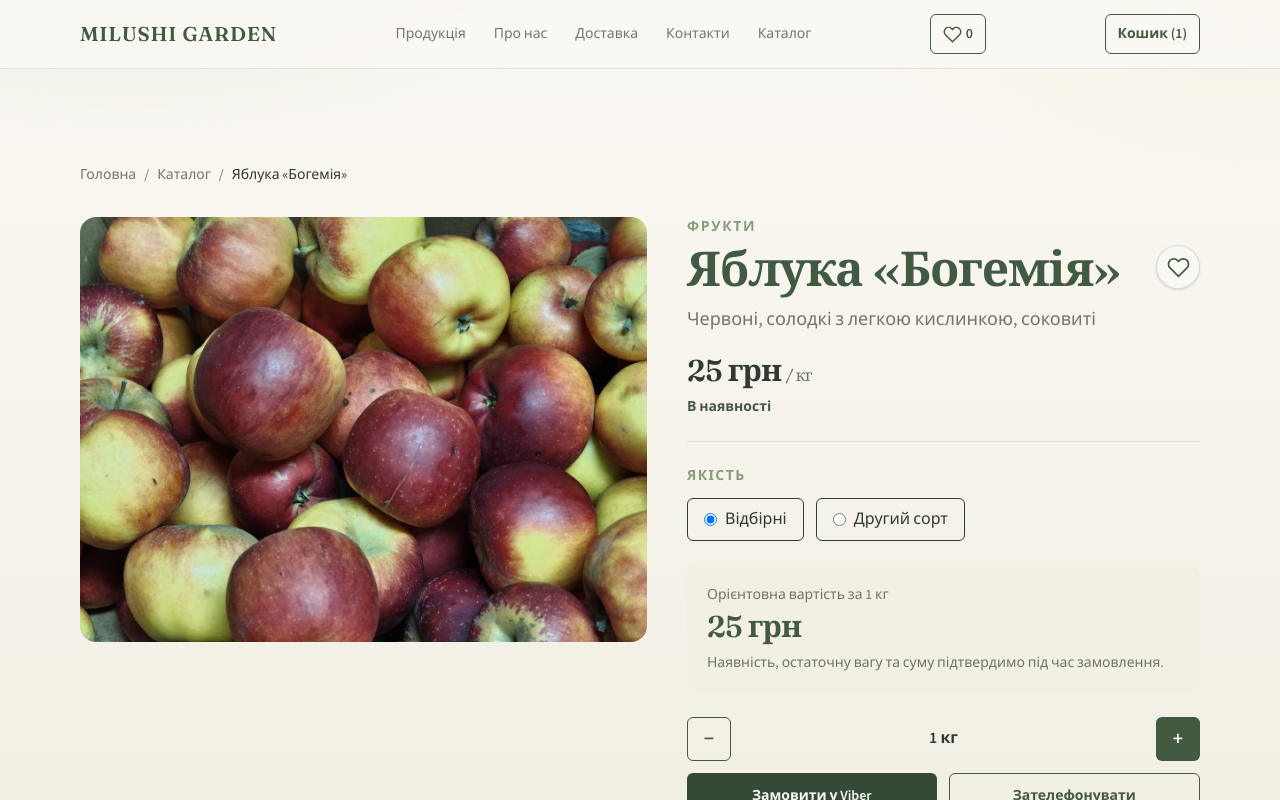
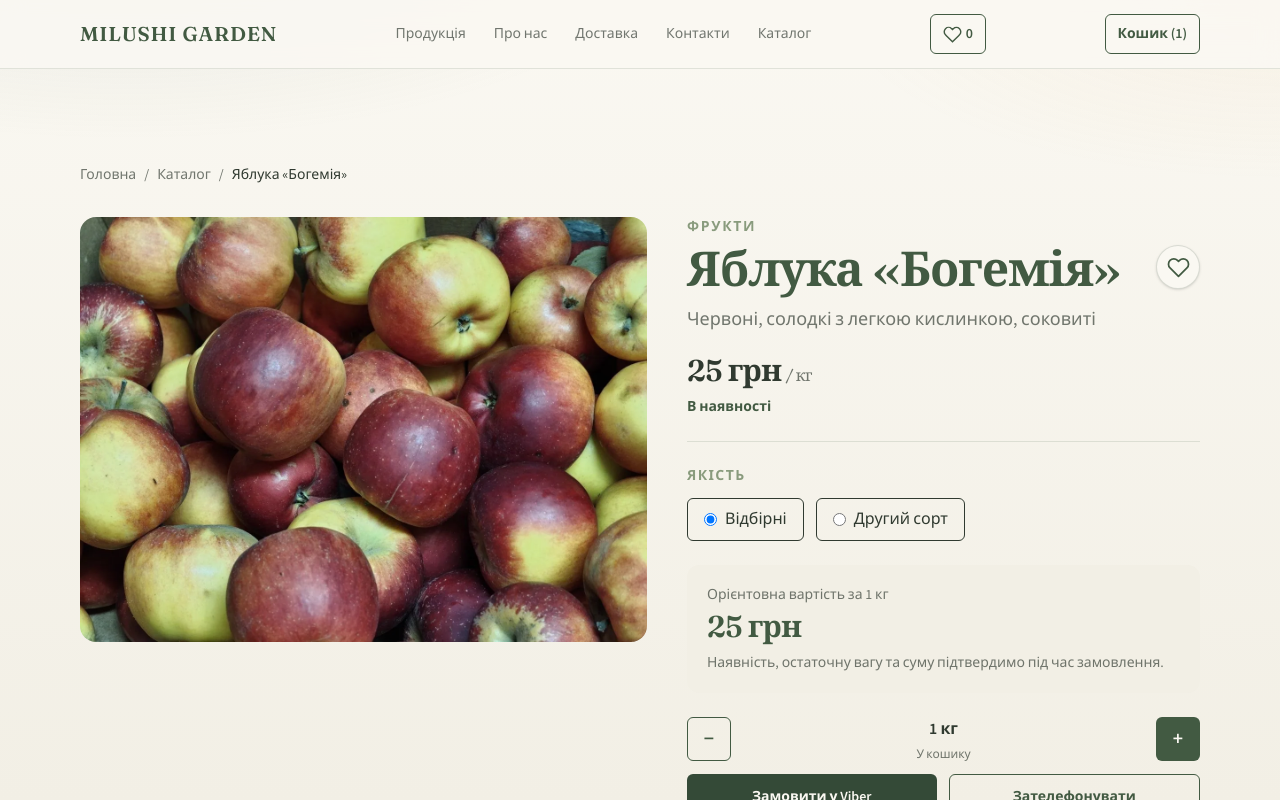
Before and after one commit to AnnaOmeliuk/milushi-garden, a React (Vite) app: page /product/bohemiia in a window 1280 px wide. Both pictures are taken after a click on the button "У кошик". Shown: the top 800 px of the page. Built offline with nearby package versions, Linux system fonts and the light colour scheme.

Commit message:
fix: clarify in-cart quantity on product page

```diff
--- a/src/pages/Product.tsx
+++ b/src/pages/Product.tsx
@@ -171,7 +171,10 @@ export function Product() {
                   ) : (
                     <div className="flex min-h-11 w-full items-center justify-between gap-3" role="group" aria-label={`Кількість ${product.name}, ${QUALITY_LABELS[chosenQuality]}`}>
                       <button type="button" aria-label="Зменшити кількість" onClick={() => changeQuantity('decrease')} className="min-h-11 min-w-11 rounded-md border border-[var(--color-green)] text-xl font-semibold text-[var(--color-green)]">−</button>
-                      <span className="text-center font-semibold" aria-live="polite">{quantity.toLocaleString('uk-UA')} {UNIT_LABELS[product.unit]}</span>
+                      <div className="flex flex-1 flex-col items-center gap-1 text-center">
+                        <span className="font-semibold" aria-live="polite">{quantity.toLocaleString('uk-UA')} {UNIT_LABELS[product.unit]}</span>
+                        <span className="text-xs text-muted">У кошику</span>
+                      </div>
                       <button type="button" aria-label="Збільшити кількість" disabled={quantity >= 999} onClick={() => changeQuantity('increase')} className="min-h-11 min-w-11 rounded-md bg-[var(--color-green)] text-xl font-semibold text-[var(--color-bg)] disabled:opacity-50">+</button>
                     </div>
                   )}
```
